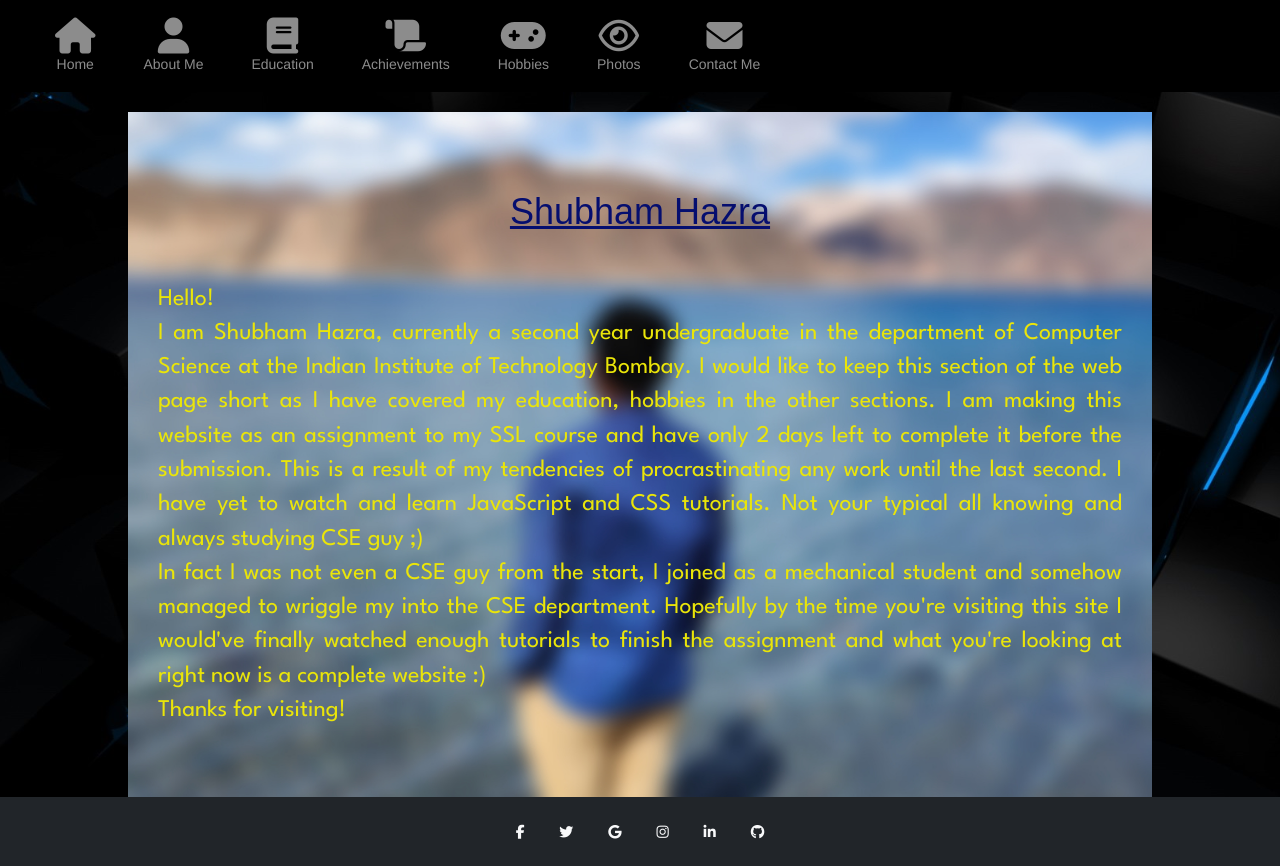
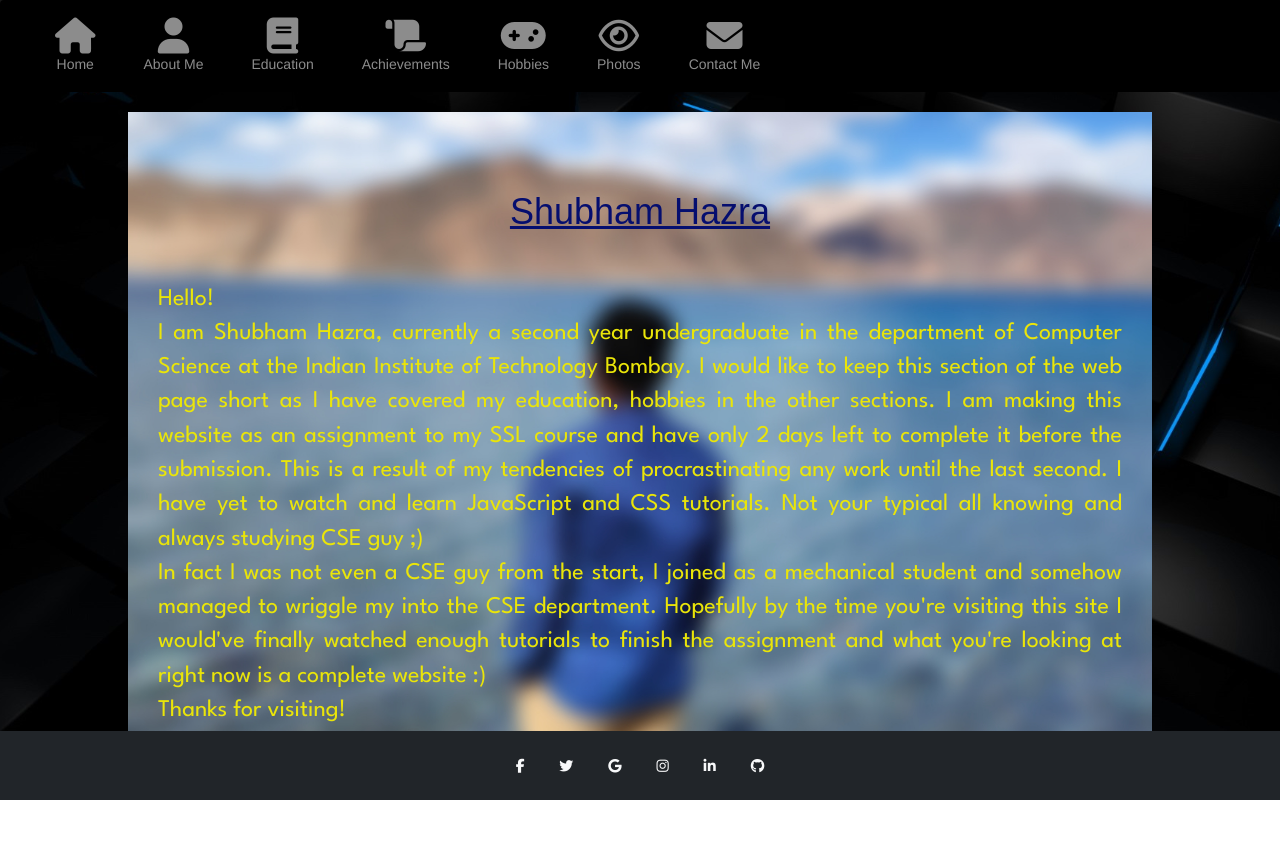
Before and after one commit to Shubham-Hazra/MyWebSite, a plain HTML site: page Aboutme.html in a window 1280 px wide. After the commit the page ends 800 px from the top, so only its background shows below. Drawn offline with nearby package versions, Linux system fonts and the light colour scheme.

Commit message:
fixed bottom

```diff
--- a/Aboutme.html
+++ b/Aboutme.html
@@ -153,7 +153,7 @@
       </div>
     </div>
   </body>
-  <footer class="bg-dark text-center text-white">
+  <footer class="bg-dark text-center text-white fixed-bottom">
     <!-- Grid container -->
     <div class="container p-4 pb-0">
       <!-- Section: Social media -->
```
